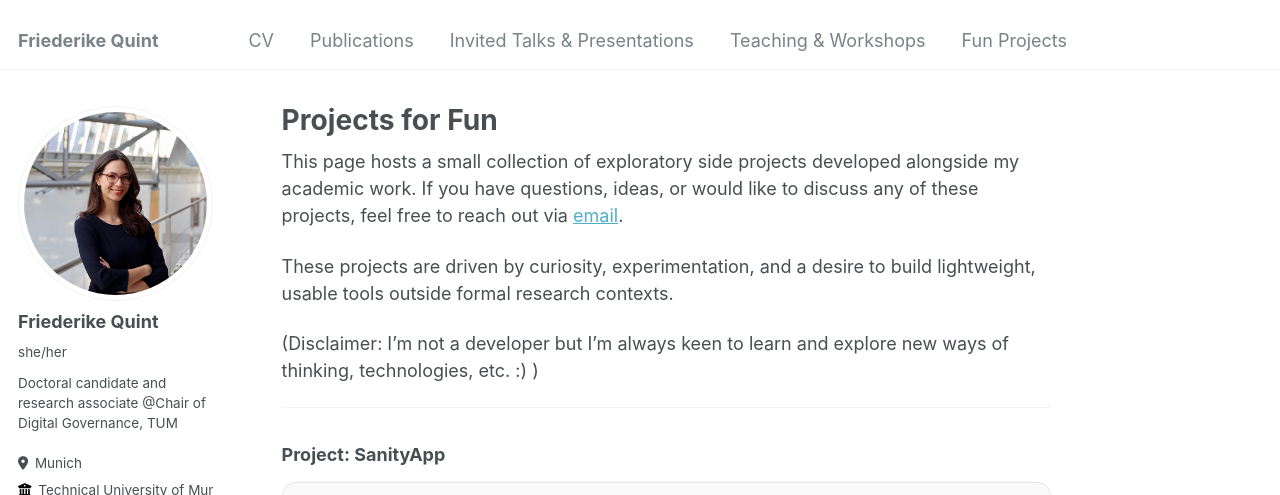
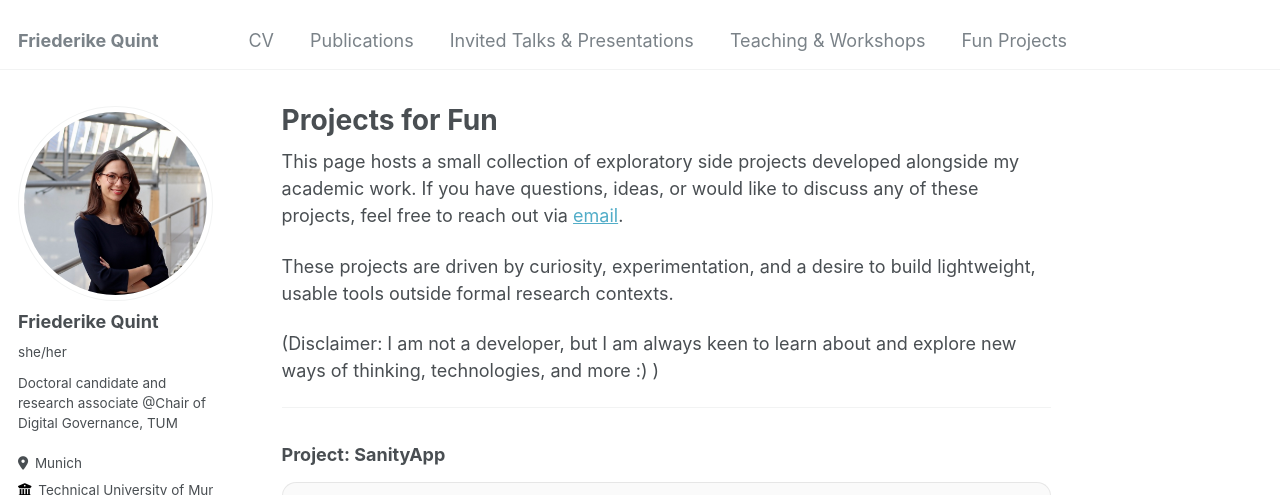
Before and after one commit to friederikequint/friederikequint.github.io, a Jekyll site: the page built from _pages/projectsforfun.md, in a window 1280 px wide and 1400 px high, cut to the strip 0-495 px from the top of the window. Built offline with Jekyll 4.4.1, drawn with Linux system fonts in a browser that asks for light colours; some web fonts are replaced; some of the changed text lies outside the part shown.

Commit message:
Fix disclaimer wording and update project title

```diff
--- a/_pages/projectsforfun.md
+++ b/_pages/projectsforfun.md
@@ -7,7 +7,7 @@ This page hosts a small collection of exploratory side projects developed alongs
 
 These projects are driven by curiosity, experimentation, and a desire to build lightweight, usable tools outside formal research contexts.
 
-(Disclaimer: I'm not a developer but I'm always keen to learn and explore new ways of thinking, technologies, etc. :) )
+(Disclaimer: I am not a developer, but I am always keen to learn about and explore new ways of thinking, technologies, and more :) )
 
 <hr />
 
@@ -99,7 +99,7 @@ These projects are driven by curiosity, experimentation, and a desire to build l
 
 <hr />
 
-<h3><strong>Project: ✨ SanityApp Shiny Edition</strong></h3>
+<h3><strong>Project: ✨ SanityApp Shiny Edition ✨ </strong></h3>
 
 <div style="
   margin-top: 16px;
```
